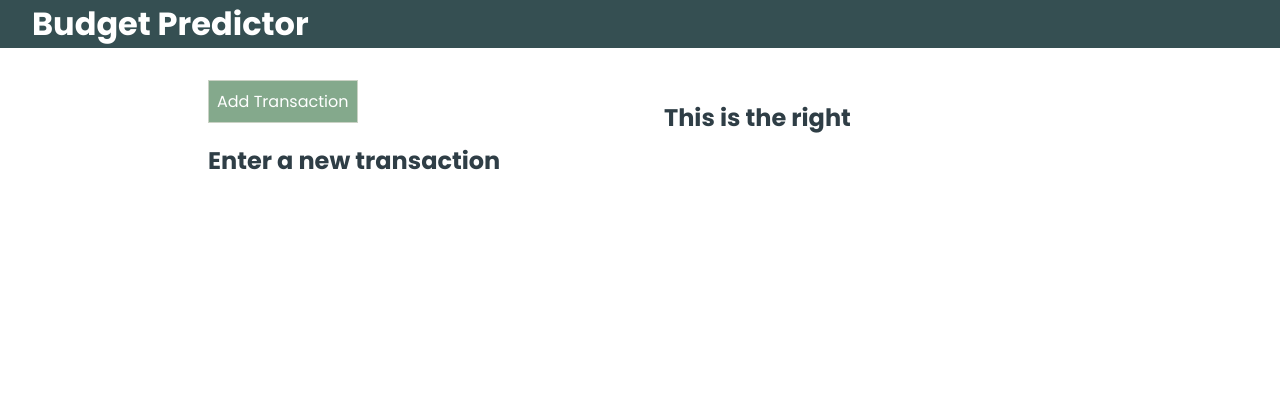
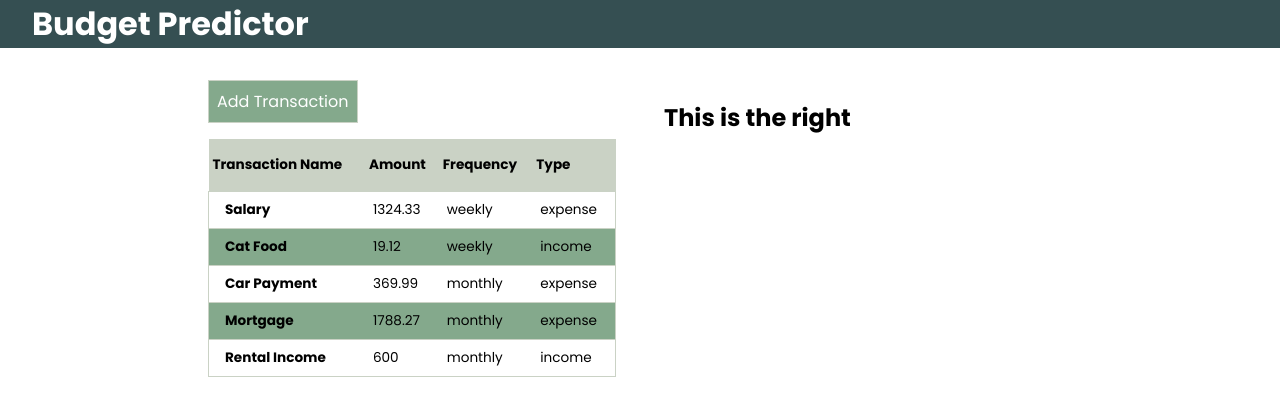
Before and after one commit to tyler-daigle/budget-predictor, a Vue app: page / in a window 1280 px wide. Shown: the top 416 px of the page. Built offline with nearby package versions, Linux system fonts and the light colour scheme.

Commit message:
Converted TheTransactionList into a Table

```diff
--- a/src/App.vue
+++ b/src/App.vue
@@ -13,7 +13,7 @@
         <button type="button" @click="displayAddTransactionDialog">
           Add Transaction
         </button>
-        <the-transaction-list
+        <the-transaction-table
           :transactions="transactions"
           @transaction-click="displayEditTransactionDialog"
         />
@@ -33,14 +33,14 @@ import MainContainer from "./components/layout/MainContainer";
 
 import TheHeader from "./components/UI/TheHeader";
 import AddTransactionDialog from "./components/UI/AddTransactionDialog";
-import TheTransactionList from "./components/UI/TheTransactionList";
+import TheTransactionTable from "./components/UI/TheTransactionTable";
 
 export default {
   components: {
     TheHeader,
     AddTransactionDialog,
     MainContainer,
-    TheTransactionList,
+    TheTransactionTable,
   },
   data() {
     // income type: {id: 0, name: "Whatever", amount: 324.33, frequency:"daily | weekly | biweekly | monthly | Date()" }
@@ -49,18 +49,54 @@ export default {
     // expenses negative and the income positive.
 
     return {
-      transactions: [],
+      transactions: [
+        {
+          id: 200,
+          name: "Salary",
+          amount: 1324.33,
+          frequency: "weekly",
+          type: "expense",
+        },
+        {
+          id: 201,
+          name: "Cat Food",
+          amount: 19.12,
+          frequency: "weekly",
+          type: "income",
+        },
+        {
+          id: 202,
+          name: "Car Payment",
+          amount: 369.99,
+          frequency: "monthly",
+          type: "expense",
+        },
+        {
+          id: 203,
+          name: "Mortgage",
+          amount: 1788.27,
+          frequency: "monthly",
+          type: "expense",
+        },
+        {
+          id: 204,
+          name: "Rental Income",
+          amount: 600.0,
+          frequency: "monthly",
+          type: "income",
+        },
+      ],
       dialogVisible: false,
       transactionToEdit: null,
     };
   },
   methods: {
     addTransaction(transaction) {
-      console.log(transaction);
       this.transactions.push(transaction);
       this.closeDialog();
     },
     editTransaction(transaction) {
+      // replaces the edited transaction with the new one.
       this.transactions = this.transactions.map((t) => {
         if (t.id === transaction.id) {
           return transaction;
@@ -70,9 +106,16 @@ export default {
       });
       this.closeDialog();
     },
+    // displayAddTransActionDialog() is the handler for when the "Add Transaction" button is pressed.
+    // It shows the dialog and allows the user to enter a new transaction.
     displayAddTransactionDialog() {
       this.showDialog();
     },
+
+    // displayEditTransactionDialog() is the handler for when one of the items in the transaction
+    // list is clicked. It sets the transactionToEdit variable to reference the transaction which
+    // is sent to the AddTransactionDialog so that the form is prepopulated with the information
+    // from the already entered transaction. The user can then edit the transaction.
     displayEditTransactionDialog(id) {
       const transaction = this.transactions.find((t) => t.id === id);
       this.transactionToEdit = transaction;
@@ -102,7 +145,8 @@ body {
   box-sizing: border-box;
   font-size: 16px;
   font-family: "Poppins", sans-serif;
-  color: var(--text-color);
+  /* color: var(--text-color); */
+  color: black;
 }
 
 button {
--- a/src/components/UI/AddTransactionDialog.vue
+++ b/src/components/UI/AddTransactionDialog.vue
@@ -47,6 +47,8 @@
 import frequencies from "../../utils/frequencies";
 import getNextId from "../../utils/id";
 
+// TODO: Make a radio button so you can select between Income or Expense
+// TODO: Turn the frequency into a select list
 export default {
   emits: ["add-transaction", "edit-transaction", "close-dialog"],
   props: {
--- /dev/null
+++ b/src/components/UI/FrequencySelector.vue
@@ -0,0 +1,5 @@
+<template></template>
+
+<script>
+export default {};
+</script>
--- a/src/components/UI/TheTransactionList.vue
+++ /dev/null
@@ -1,41 +0,0 @@
-<template>
-  <div class="transaction-list-container">
-    <ul v-if="transactions.length !== 0" class="transaction-list">
-      <li v-for="transaction in transactions" :key="transaction.id">
-        <transaction-item
-          @click="transactionClicked(transaction.id)"
-          :transactionData="transaction"
-        />
-      </li>
-    </ul>
-    <h2 v-else>Enter a new transaction</h2>
-  </div>
-</template>
-
-<script>
-import TransactionItem from "./TransactionItem";
-
-export default {
-  props: {
-    transactions: {
-      type: Array,
-      required: true,
-    },
-  },
-  components: {
-    TransactionItem,
-  },
-  methods: {
-    transactionClicked(id) {
-      this.$emit("transaction-click", id);
-    },
-  },
-};
-</script>
-
-<style scoped>
-.transaction-list {
-  list-style-type: none;
-  padding: 0;
-}
-</style>
--- /dev/null
+++ b/src/components/UI/TheTransactionTable.vue
@@ -0,0 +1,59 @@
+<template>
+  <div class="transaction-table-container">
+    <table v-if="transactions.length !== 0" class="transaction-table">
+      <thead>
+        <tr>
+          <th>Transaction Name</th>
+          <th>Amount</th>
+          <th>Frequency</th>
+          <th>Type</th>
+        </tr>
+      </thead>
+      <transaction-item
+        v-for="transaction in transactions"
+        :key="transaction.id"
+        @click="transactionClicked(transaction.id)"
+        :transactionData="transaction"
+      />
+    </table>
+    <h2 v-else>Enter a new transaction</h2>
+  </div>
+</template>
+
+<script>
+// Maybe the transaction list should actually be a table with Edit and Delete links
+import TransactionItem from "./TransactionItem";
+
+export default {
+  props: {
+    transactions: {
+      type: Array,
+      required: true,
+    },
+  },
+  components: {
+    TransactionItem,
+  },
+  methods: {
+    transactionClicked(id) {
+      this.$emit("transaction-click", id);
+    },
+  },
+};
+</script>
+
+<style scoped>
+.transaction-table {
+  margin-top: 1rem;
+  border-collapse: collapse;
+  width: 100%;
+  font-size: 0.85rem;
+}
+th {
+  text-align: left;
+  padding: 1rem 0.25rem;
+}
+thead {
+  background-color: var(--secondary-color);
+}
+</style>
--- a/src/components/UI/TransactionItem.vue
+++ b/src/components/UI/TransactionItem.vue
@@ -1,13 +1,16 @@
 <template>
-  <div class="transaction-item-container">
-    <h3 class="transaction-name">{{ transactionData.name }}</h3>
-    <span class="transaction-amount transaction-data"
-      >Amount: {{ transactionData.amount }}</span
-    >
-    <span class="transaction-frequency transaction-data"
-      >Frequency: {{ transactionData.frequency }}</span
-    >
-  </div>
+  <tr class="transaction-item-row">
+    <td class="transaction-name">{{ transactionData.name }}</td>
+    <td class="transaction-amount transaction-data">
+      {{ transactionData.amount }}
+    </td>
+    <td class="transaction-frequency transaction-data">
+      {{ transactionData.frequency }}
+    </td>
+    <td class="transaction-type transaction-data">
+      {{ transactionData.type }}
+    </td>
+  </tr>
 </template>
 
 <script>
@@ -24,20 +27,22 @@ export default {
 
 <style scoped>
 .transaction-name {
-  text-align: center;
-  margin: 0;
+  font-weight: bold;
+  padding-left: 1rem;
 }
 .transaction-data {
-  display: block;
+  padding: 0.5rem;
 }
-.transaction-item-container {
+.transaction-item-row {
   border: solid 1px var(--secondary-color);
-  margin-bottom: 1rem;
-  padding: 1rem;
   cursor: pointer;
 }
 
-.transaction-item-container:hover {
+tr:nth-child(odd) {
+  background-color: var(--primary-color);
+}
+
+.transaction-item-row:hover {
   background-color: var(--secondary-color);
 }
 </style>
```
